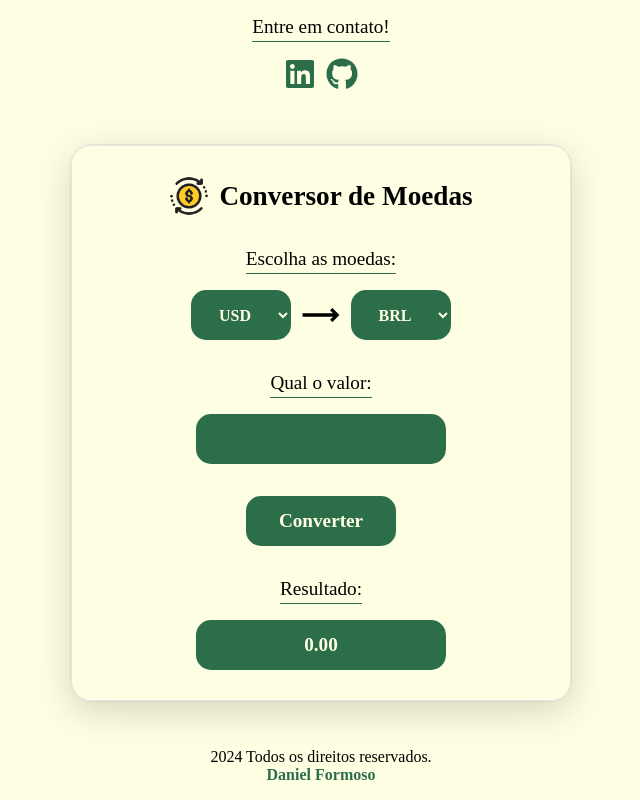
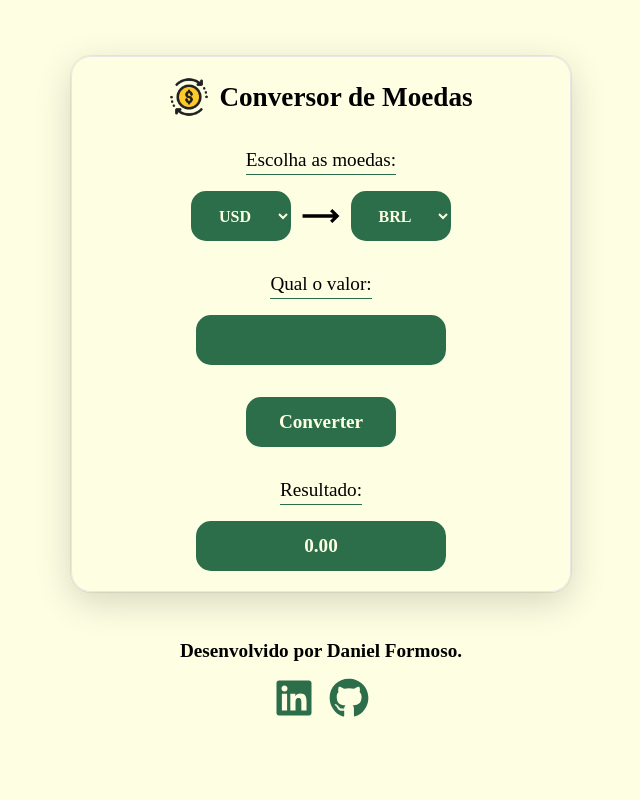
Before and after one commit to Daniel-Formoso/conversor-moedas, a React (Create React App) app: page / in a window 1280 px wide. Shown: the whole page, without its empty margins (319-959 px from the left). Built offline with nearby package versions, Linux system fonts and the light colour scheme; a web font is replaced by a local one.

Commit message:
Add files via upload

```diff
--- a/src/App-responsive.css
+++ b/src/App-responsive.css
@@ -14,7 +14,7 @@
   }
 
   .container-botao button {
-    transition: 0.5s ease-in-out;
+    transition: .3s ease-in-out;
   }
 
   .container-botao button:hover {
@@ -22,7 +22,7 @@
   }
 
   .redes a {
-    transition: 0.5s ease-in-out;
+    transition: .3s ease-in-out;
   }
 
   .redes a:hover {
--- a/src/App.css
+++ b/src/App.css
@@ -7,51 +7,20 @@
   align-items: center;
 }
 
-.container-redes {
-  width: 100%;
+.interface-conversor {
+  width: 90%;
   display: flex;
   flex-direction: column;
-  align-items: center;
   justify-content: center;
-  margin-top: 1rem;
-}
-
-.container-redes p {
-  border-bottom: 1px solid #2c6e49;
-  padding-bottom: 3px;
-  margin-bottom: 1rem;
-  font-size: 1.2rem;
-}
-
-.redes {
-  width: 100%;
-  display: flex;
-  align-items: center;
-  justify-content: center;
-  gap: 10px;
-}
-
-.container-redes a {
-  font-size: 2rem;
-  text-decoration: none;
-  color: #2c6e49;
-  cursor: pointer;
-}
-
-.interface-conversor {
-  height: 100vh;
-  display: flex;
-  flex-direction: column;
-  justify-content: space-between;
 }
 
 .conteudo {
   border: 1px solid #e7e7e7;
-  padding: 30px;
+  padding: 20px;
   display: flex;
   flex-direction: column;
   align-items: center;
-  justify-content: center;
+  margin-bottom: 3rem;
   box-shadow: rgba(0, 0, 0, 0.16) 0px 10px 36px 0px, rgba(0, 0, 0, 0.06) 0px 0px 0px 1px;
   border-radius: 20px;
 }
@@ -180,13 +149,25 @@
   width: 100%;
   margin-bottom: 1rem;
   text-align: center;
-  font-size: 1rem;
 }
 
-.desenvolvedor p:nth-of-type(2) {
+.desenvolvedor p {
+  text-decoration: none;
+  font-weight: 600;
+  font-size: 1.2rem;
+  transition: .5s;
+}
+
+.redes {
+  display: flex;
+  align-items: center;
+  justify-content: center;
+  gap: 15px;
+  margin-top: 1rem;
+}
+
+.redes a {
   text-decoration: none;
   color: #2c6e49;
-  font-weight: 600;
-  font-size: 1rem;
-  transition: .5s;
+  font-size: 2.5rem;
 }
--- a/src/App.js
+++ b/src/App.js
@@ -47,21 +47,6 @@ function App() {
   return (
     <div className="App">
       <div className="interface-conversor">
-        <div className="container-redes">
-          <p>Entre em contato!</p>
-          <div className="redes">
-            <a
-              href="https://www.linkedin.com/in/danielformoso/"
-              target="_blank"
-            >
-              <FaLinkedin />
-            </a>
-            <a href="https://github.com/Daniel-Formoso" target="_blank">
-              <FaGithub />
-            </a>
-          </div>
-        </div>
-
         <div className="conteudo">
           <div className="titulo">
             <img src="imagens/icone.webp" />
@@ -137,8 +122,18 @@ function App() {
         </div>
 
         <div className="desenvolvedor">
-          <p>2024 Todos os direitos reservados.</p>
-          <p>Daniel Formoso</p>
+          <p>Desenvolvido por Daniel Formoso.</p>
+          <div className="redes">
+            <a
+              href="https://www.linkedin.com/in/danielformoso/"
+              target="_blank"
+            >
+              <FaLinkedin />
+            </a>
+            <a href="https://github.com/Daniel-Formoso" target="_blank">
+              <FaGithub />
+            </a>
+          </div>
         </div>
       </div>
     </div>
```
Also changed, not shown: 1 other file (tests, documents, lock files or other folders).
